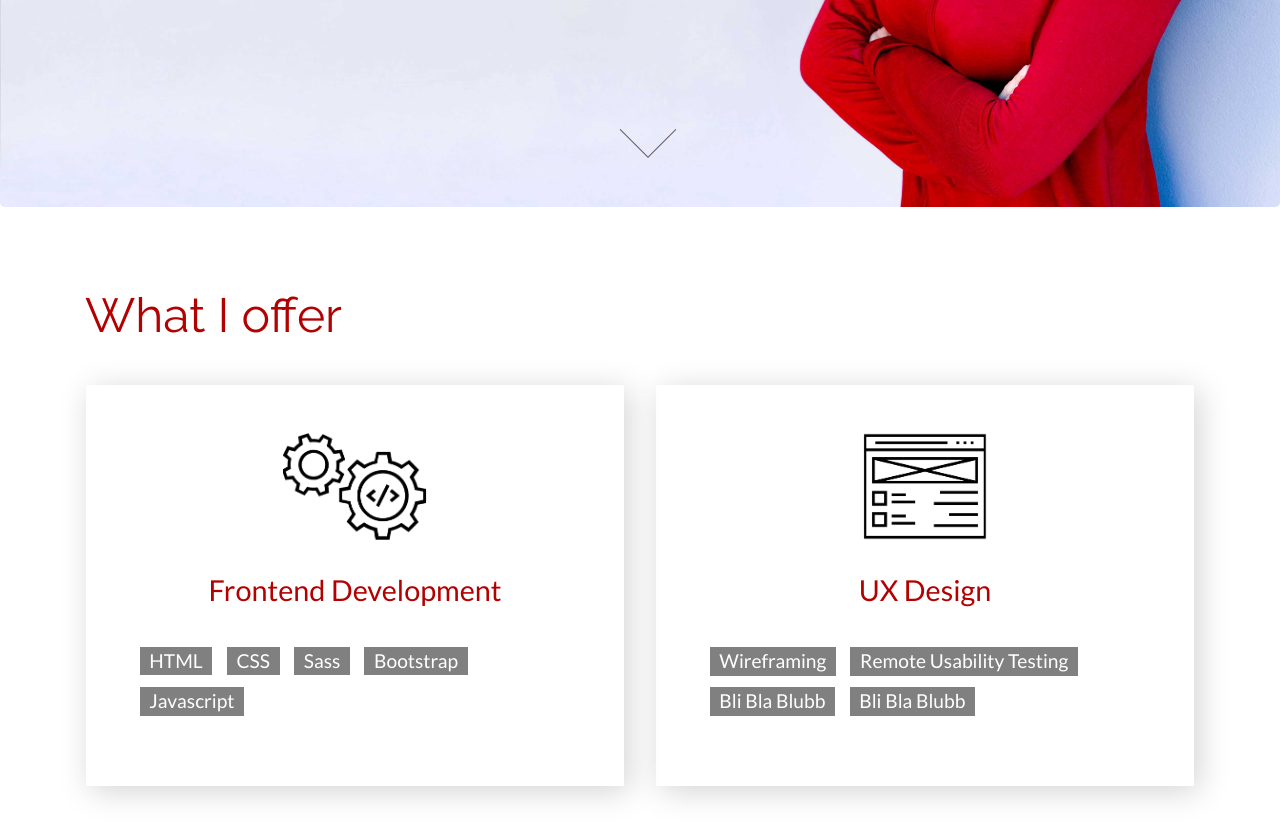
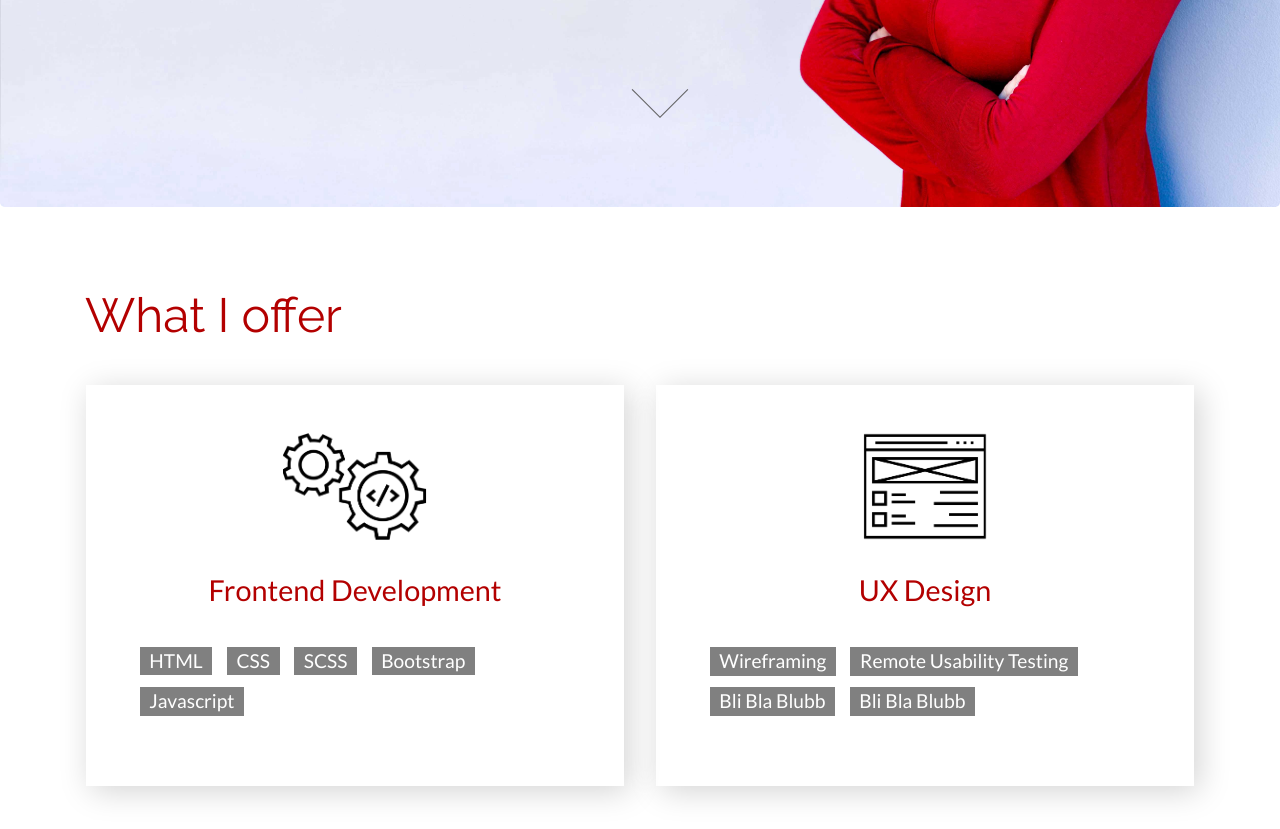
Before and after one commit to aelenia/aw, a plain HTML site: page index.html in a window 1280 px wide. Shown: the part 513-1342 px from the top of the page. Drawn offline with nearby package versions, Linux system fonts and the light colour scheme.

Commit message:
Edit scroll button

```diff
--- a/css/about.css
+++ b/css/about.css
@@ -85,10 +85,9 @@ p {
 .scroll {
     position: absolute;
     top: 75%;
-    left: 27%;
+    left: 25%;
     width: 40px;
     height: 40px;
-    margin-left: -12px;
     border-left: 1px solid #595959;
     border-bottom: 1px solid #595959;
     transform: rotate(-45deg);
--- a/css/contact.css
+++ b/css/contact.css
@@ -78,10 +78,9 @@ p {
 .scroll {
     position: absolute;
     top: 55%;
-    left: 50%;
+    left: 49%;
     width: 40px;
     height: 40px;
-    margin-left: -12px;
     border-left: 1px solid #595959;
     border-bottom: 1px solid #595959;
     transform: rotate(-45deg);
--- a/css/main.css
+++ b/css/main.css
@@ -97,11 +97,10 @@ p {
 
 .scroll {
     position: absolute;
-    top: 75%;
+    top: 70%;
     left: 50%;
     width: 40px;
     height: 40px;
-    margin-left: -12px;
     border-left: 1px solid #595959;
     border-bottom: 1px solid #595959;
     transform: rotate(-45deg);
--- a/css/projects.css
+++ b/css/projects.css
@@ -78,11 +78,10 @@ p {
 
 .scroll {
     position: absolute;
-    top: 70%;
-    left: 50%;
+    top: 75%;
+    left: 49%;
     width: 40px;
     height: 40px;
-    margin-left: -12px;
     border-left: 1px solid #595959;
     border-bottom: 1px solid #595959;
     transform: rotate(-45deg);
--- a/index.html
+++ b/index.html
@@ -48,7 +48,7 @@
                         <ul class="tags">
                             <li>HTML</li>
                             <li>CSS</li>
-                            <li>Sass</li>
+                            <li>SCSS</li>
                             <li>Bootstrap</li>
                             <li>Javascript</li>
                         </ul>
```
